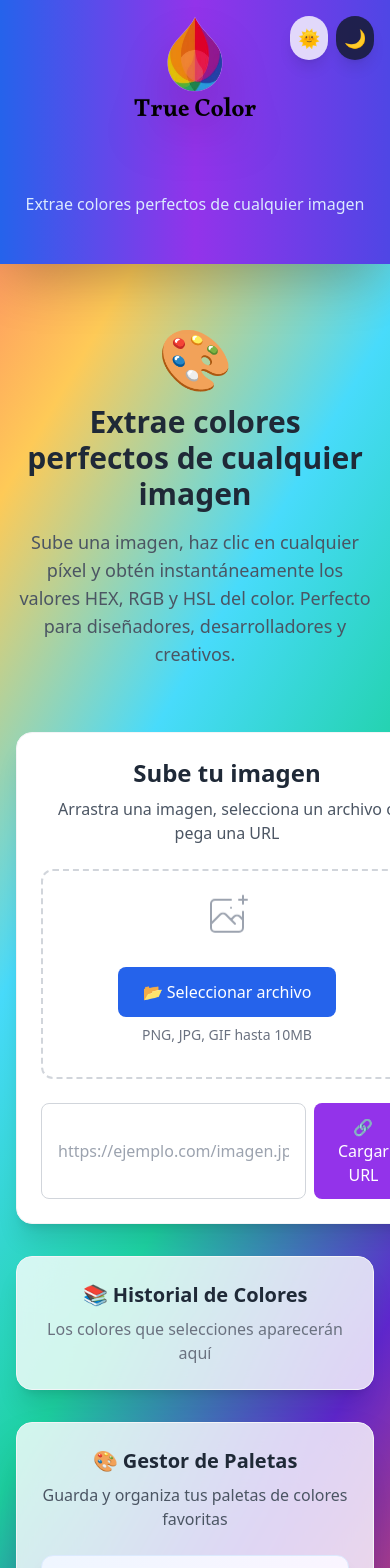
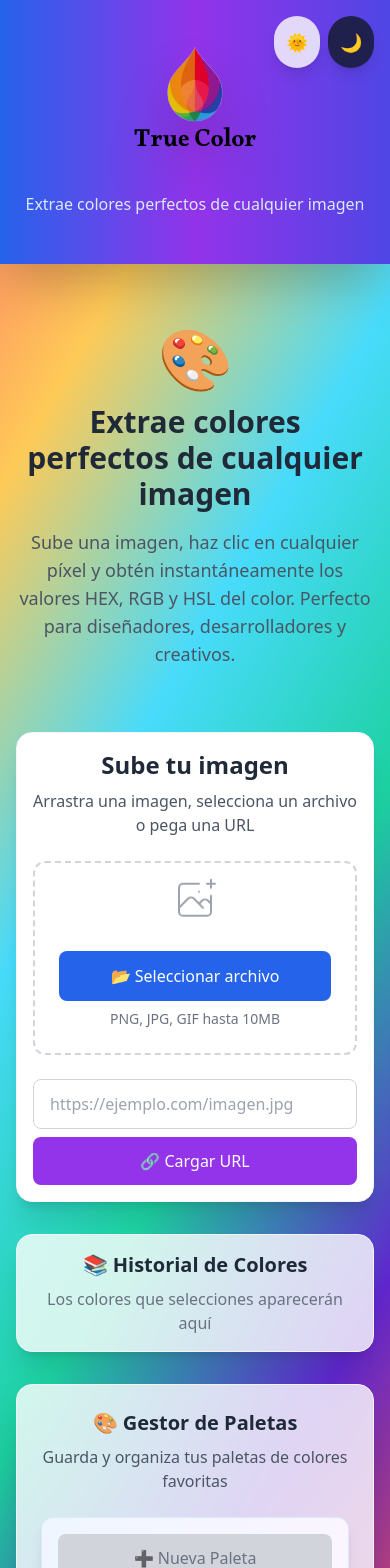
Before and after one commit to 31pablo05/TrueColor, a React (Vite) app: page / in a window 390 px wide. Shown: the top 1568 px of the page. Built offline with nearby package versions, Linux system fonts and the light colour scheme.

Commit message:
ajustes de estilos

```diff
--- a/src/components/CanvasPicker.tsx
+++ b/src/components/CanvasPicker.tsx
@@ -91,7 +91,7 @@ const CanvasPicker: React.FC<CanvasPickerProps> = ({ image, onColorPick }) => {
   }
 
   return (
-  <div className="w-full max-w-4xl mx-auto p-6 bg-white rounded-2xl shadow-xl border border-gray-100 animate-slide-up">
+  <div className="w-full max-w-4xl mx-auto p-4 sm:p-6 bg-white rounded-2xl shadow-xl border border-gray-100 animate-slide-up">
       <div className="text-center mb-4">
         <h3 className="text-xl font-semibold text-gray-800 mb-2">🎯 Selector de Color</h3>
         <p className="text-gray-600">Haz clic en cualquier píxel de la imagen para extraer su color</p>
@@ -110,14 +110,14 @@ const CanvasPicker: React.FC<CanvasPickerProps> = ({ image, onColorPick }) => {
         {/* Zoom controls */}
         <div className="absolute top-2 right-2 flex flex-col gap-2 z-10">
           <button
-            className="bg-blue-500 text-white rounded-full p-2 shadow hover:bg-blue-600 transition-colors duration-200"
+            className="bg-blue-500 text-white rounded-full p-1 sm:p-2 shadow hover:bg-blue-600 transition-colors duration-200"
             onClick={() => setZoom(z => Math.min(z + 0.2, 3))}
             title="Acercar"
           >
             +
           </button>
           <button
-            className="bg-blue-500 text-white rounded-full p-2 shadow hover:bg-blue-600 transition-colors duration-200"
+            className="bg-blue-500 text-white rounded-full p-1 sm:p-2 shadow hover:bg-blue-600 transition-colors duration-200"
             onClick={() => setZoom(z => Math.max(z - 0.2, 1))}
             title="Alejar"
           >
--- a/src/components/ColorHistory.tsx
+++ b/src/components/ColorHistory.tsx
@@ -18,7 +18,7 @@ const ColorHistory: React.FC<ColorHistoryProps> = ({ colors, onSelect }) => {
   };
   if (colors.length === 0) {
     return (
-      <div className="w-full max-w-2xl mx-auto p-6 bg-white/80 backdrop-blur-xl rounded-2xl shadow-xl border border-gray-100 animate-fade-in">
+      <div className="w-full max-w-2xl mx-auto p-4 sm:p-6 bg-white/80 backdrop-blur-xl rounded-2xl shadow-xl border border-gray-100 animate-fade-in">
         <div className="text-center">
           <h3 className="text-xl font-semibold text-gray-800 mb-2">📚 Historial de Colores</h3>
           <p className="text-gray-500">Los colores que selecciones aparecerán aquí</p>
@@ -28,7 +28,7 @@ const ColorHistory: React.FC<ColorHistoryProps> = ({ colors, onSelect }) => {
   }
 
   return (
-    <div className="w-full max-w-2xl mx-auto p-6 bg-white/80 backdrop-blur-xl rounded-2xl shadow-2xl border border-gray-100 animate-slide-up">
+    <div className="w-full max-w-2xl mx-auto p-4 sm:p-6 bg-white/80 backdrop-blur-xl rounded-2xl shadow-2xl border border-gray-100 animate-slide-up">
       <div className="flex flex-wrap items-center justify-between mb-4 gap-2">
         <div className="text-center flex-1">
           <h3 className="text-xl font-semibold text-gray-800 mb-2 flex items-center gap-2 justify-center">
@@ -49,7 +49,7 @@ const ColorHistory: React.FC<ColorHistoryProps> = ({ colors, onSelect }) => {
           {colors.map((color, idx) => (
             <div key={idx} className="relative group animate-fade-in">
               <button
-                className="w-12 h-12 rounded-xl shadow-md border-2 border-white hover:border-blue-400 hover:scale-110 transition-all duration-200 focus:outline-none focus:ring-2 focus:ring-blue-500 focus:ring-offset-2"
+                className="w-14 h-14 sm:w-12 sm:h-12 rounded-xl shadow-md border-2 border-white hover:border-blue-400 hover:scale-110 transition-all duration-200 focus:outline-none focus:ring-2 focus:ring-blue-500 focus:ring-offset-2"
                 style={{ background: color }}
                 onClick={() => onSelect(color)}
                 title={color}
--- a/src/components/ColorPanel.tsx
+++ b/src/components/ColorPanel.tsx
@@ -24,14 +24,14 @@ const ColorPanel: React.FC<ColorPanelProps> = ({ hex, rgb, hsl, onCopy }) => {
 
   const ColorValue: React.FC<{ label: string; value: string; format: string }> = ({ label, value, format }) => (
     <div className="group">
-      <div className="flex items-center justify-between p-4 bg-white/60 backdrop-blur-xl rounded-xl hover:bg-blue-50 transition-all duration-200 shadow-lg border border-gray-100">
-        <div className="flex-1">
+      <div className="flex flex-col sm:flex-row items-start sm:items-center justify-between p-3 sm:p-4 bg-white/60 backdrop-blur-xl rounded-xl hover:bg-blue-50 transition-all duration-200 shadow-lg border border-gray-100 gap-3">
+        <div className="flex-1 w-full">
           <div className="text-sm font-medium text-gray-600 mb-1">{label}</div>
-          <div className="font-mono text-lg text-gray-900 select-all">{value}</div>
+          <div className="font-mono text-lg text-gray-900 select-all break-words">{value}</div>
         </div>
         <button
           onClick={() => handleCopy(value, format)}
-          className={`px-4 py-2 rounded-lg font-medium transition-all duration-200 flex items-center gap-2 ${
+          className={`w-full sm:w-auto px-4 py-2 rounded-lg font-medium transition-all duration-200 flex items-center justify-center gap-2 ${
             copiedValue === format
               ? 'bg-green-500 text-white animate-pop'
               : 'bg-blue-500 hover:bg-blue-600 text-white'
--- a/src/components/Header.tsx
+++ b/src/components/Header.tsx
@@ -1,23 +1,23 @@
 import React from 'react';
 
 const Header: React.FC = () => (
-  <header className="w-full py-10 bg-gradient-to-r from-blue-600 via-purple-600 to-indigo-600 text-white shadow-2xl backdrop-blur-xl animate-fade-in">
+  <header className="relative w-full py-10 bg-gradient-to-r from-blue-600 via-purple-600 to-indigo-600 text-white shadow-2xl backdrop-blur-xl animate-fade-in">
   <div className="max-w-4xl mx-auto px-4 flex flex-col items-center justify-center">
       {/* Logo centrado grande */}
-      <div className="flex flex-col items-center justify-center mb-4 animate-slide-up">
-        <img src="/svg logo/4.svg" alt="Logo TrueColor" className="h-32 w-32 sm:h-40 sm:w-40 md:h-48 md:w-48 mb-2 animate-bounce drop-shadow-2xl transition-all duration-300" />
+      <div className="flex flex-col items-center justify-center mb-4 animate-fade-in">
+  <img src="/svg logo/4.svg" alt="Logo TrueColor" className="h-32 w-32 sm:h-40 sm:w-40 md:h-48 md:w-48 mb-2 drop-shadow-2xl transition-all duration-700 md:animate-spin-slow hover:scale-105" />
       </div>
       {/* Botón de tema claro/oscuro alineado a la derecha y más pequeño */}
   <div className="absolute top-4 right-4 sm:top-8 sm:right-8 flex gap-2 animate-fade-in">
         <button
-          className={`rounded-full p-2 text-lg hover:bg-gray-200 transition-colors duration-200 bg-white/80 shadow-lg`}
+          className={`rounded-full p-3 sm:p-2 text-lg hover:bg-gray-200 transition-colors duration-200 bg-white/80 shadow-lg focus:outline-none focus:ring-2 focus:ring-offset-2 focus:ring-white`}
           title="Tema claro"
           onClick={() => window.dispatchEvent(new CustomEvent('setTheme', { detail: 'light' }))}
         >
           🌞
         </button>
         <button
-          className={`rounded-full p-2 text-lg text-yellow-300 hover:bg-gray-800 transition-colors duration-200 bg-gray-900/80 shadow-lg`}
+          className={`rounded-full p-3 sm:p-2 text-lg text-yellow-300 hover:bg-gray-800 transition-colors duration-200 bg-gray-900/80 shadow-lg focus:outline-none focus:ring-2 focus:ring-offset-2 focus:ring-white`}
           title="Tema oscuro"
           onClick={() => window.dispatchEvent(new CustomEvent('setTheme', { detail: 'dark' }))}
         >
--- a/src/components/PaletteManager.tsx
+++ b/src/components/PaletteManager.tsx
@@ -145,7 +145,7 @@ const PaletteManager: React.FC<PaletteManagerProps> = ({ currentColors = [] }) =
                   </h4>
                   <p className="text-xs text-gray-500">Creada el {palette.createdAt}</p>
                 </div>
-                <div className="flex gap-2">
+                <div className="flex flex-col sm:flex-row gap-2">
                   <button
                     onClick={() => copyPalette(palette.colors)}
                     className="px-3 py-1 bg-blue-500 hover:bg-blue-600 text-white text-xs rounded-lg transition-all duration-200"
@@ -165,11 +165,11 @@ const PaletteManager: React.FC<PaletteManagerProps> = ({ currentColors = [] }) =
                 </div>
               </div>
               {/* Scroll horizontal en mobile */}
-              <div className="flex gap-2 flex-wrap overflow-x-auto pb-2">
+              <div className="flex gap-3 flex-wrap overflow-x-auto pb-2">
                 {palette.colors.map((color: string, colorIdx: number) => (
                   <button
                     key={colorIdx}
-                    className="w-8 h-8 rounded-lg shadow-sm border-2 border-white cursor-pointer hover:scale-110 transition-transform duration-200 focus:outline-none focus:ring-2 focus:ring-blue-500 focus:ring-offset-2"
+                    className="w-10 h-10 sm:w-8 sm:h-8 rounded-lg shadow-sm border-2 border-white cursor-pointer hover:scale-110 transition-transform duration-200 focus:outline-none focus:ring-2 focus:ring-blue-500 focus:ring-offset-2"
                     style={{ background: color }}
                     title={color}
                     aria-label={`Copiar color ${color}`}
--- a/src/components/Upload.tsx
+++ b/src/components/Upload.tsx
@@ -83,7 +83,7 @@ const Upload: React.FC<UploadProps> = ({ onImageLoad }) => {
   };
 
   return (
-  <div className="w-full max-w-2xl mx-auto p-6 bg-white rounded-2xl shadow-xl border border-gray-100 animate-slide-up">
+  <div className="w-full max-w-2xl mx-auto p-4 sm:p-6 bg-white rounded-2xl shadow-xl border border-gray-100 animate-slide-up">
       <div className="text-center mb-6">
         <h2 className="text-2xl font-semibold text-gray-800 mb-2">Sube tu imagen</h2>
         <p className="text-gray-600">Arrastra una imagen, selecciona un archivo o pega una URL</p>
@@ -94,7 +94,7 @@ const Upload: React.FC<UploadProps> = ({ onImageLoad }) => {
 
       {/* Drag & Drop Area */}
       <div
-        className={`border-2 border-dashed rounded-xl p-8 text-center transition-all duration-300 ${
+        className={`border-2 border-dashed rounded-xl p-6 sm:p-8 text-center transition-all duration-300 ${
           dragOver
             ? 'border-blue-500 bg-blue-50 animate-pulse-slow'
             : 'border-gray-300 hover:border-blue-400 hover:bg-gray-50'
@@ -110,9 +110,9 @@ const Upload: React.FC<UploadProps> = ({ onImageLoad }) => {
         </div>
         {preview && (
           <div className="mb-4 flex flex-col items-center">
-            <img src={preview} alt="Preview" className="max-h-48 rounded-xl shadow-lg border-2 border-blue-200 animate-fade-in" />
+            <img src={preview} alt="Preview" className="max-h-40 sm:max-h-48 rounded-xl shadow-lg border-2 border-blue-200 animate-fade-in" />
             <button
-              className="mt-2 px-4 py-2 bg-green-500 text-white rounded-lg font-semibold hover:bg-green-600 transition-colors duration-200 animate-pulse-slow"
+              className="mt-2 w-full sm:w-auto px-4 py-2 bg-green-500 text-white rounded-lg font-semibold hover:bg-green-600 transition-colors duration-200"
               onClick={() => {
                 const img = new window.Image();
                 img.src = preview;
@@ -135,7 +135,7 @@ const Upload: React.FC<UploadProps> = ({ onImageLoad }) => {
 
         <label
           htmlFor="file-upload"
-          className="cursor-pointer inline-flex items-center px-6 py-3 border border-transparent text-base font-medium rounded-lg text-white bg-blue-600 hover:bg-blue-700 transition-colors duration-200"
+          className="cursor-pointer inline-flex w-full sm:w-auto justify-center items-center px-6 py-3 border border-transparent text-base font-medium rounded-lg text-white bg-blue-600 hover:bg-blue-700 transition-colors duration-200"
         >
           📂 Seleccionar archivo
         </label>
@@ -145,7 +145,7 @@ const Upload: React.FC<UploadProps> = ({ onImageLoad }) => {
 
       {/* URL Input */}
       <div className="mt-6">
-        <div className="flex gap-2">
+        <div className="flex flex-col sm:flex-row gap-2">
           <input
             ref={urlInputRef}
             type="text"
@@ -154,7 +154,7 @@ const Upload: React.FC<UploadProps> = ({ onImageLoad }) => {
           />
           <button
             onClick={handleUrlPaste}
-            className="px-6 py-3 bg-purple-600 text-white rounded-lg hover:bg-purple-700 transition-colors duration-200 font-medium"
+            className="w-full sm:w-auto px-6 py-3 bg-purple-600 text-white rounded-lg hover:bg-purple-700 transition-colors duration-200 font-medium"
           >
             🔗 Cargar URL
           </button>
```
Also changed, not shown: src/components/Footer.tsx (+4 -4 lines).
